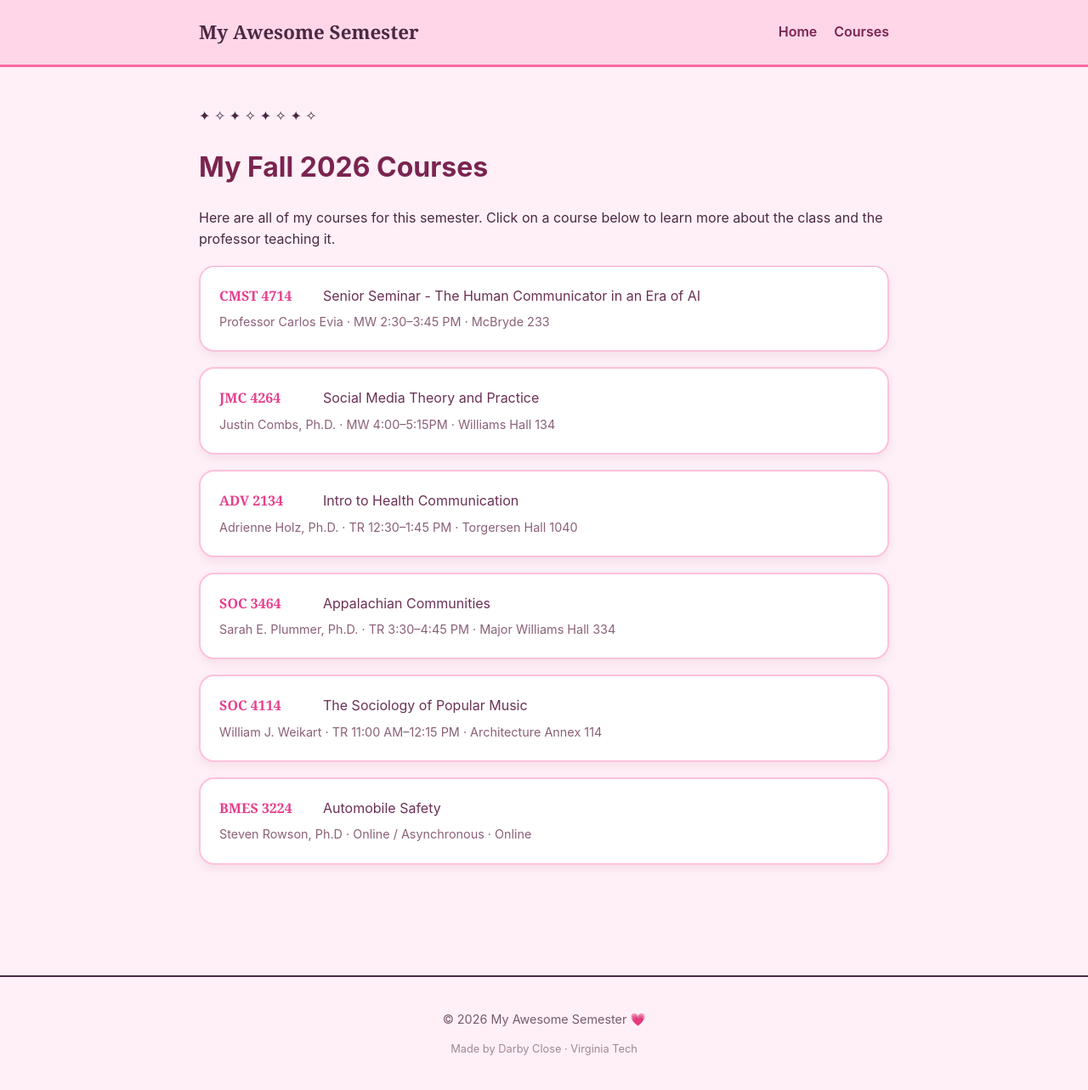
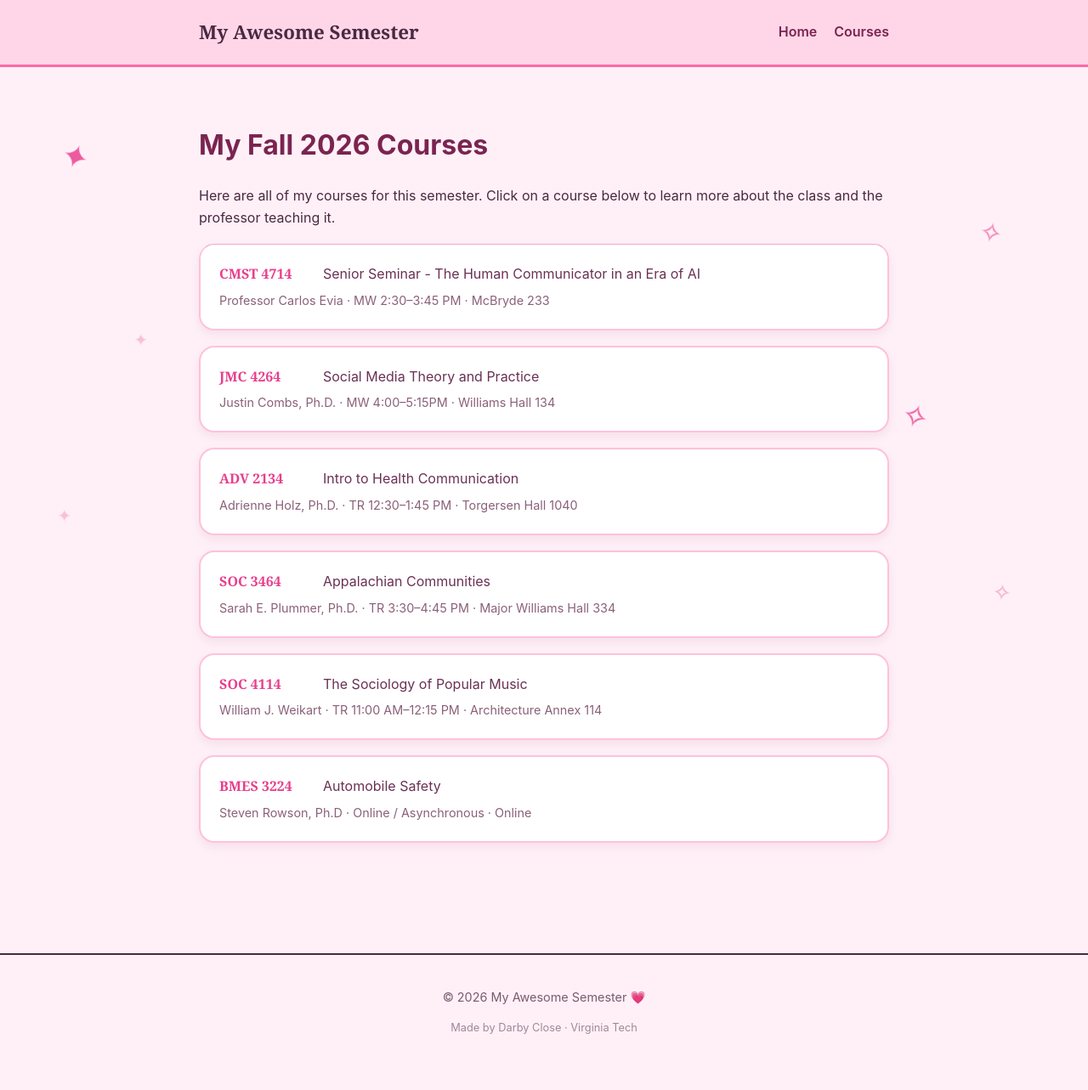
Before and after one commit to Darbyclose/myawesomesemester, a Jekyll site: the page built from courses.md, in a window 1280 px wide. Shown: the whole page at 85% size. Built offline with Jekyll 4.4.1, drawn with Linux system fonts in a browser that asks for light colours; after the commit the page ends 1257 px from its top, so only the background shows below that.

Commit message:
Update main.scss

```diff
--- a/assets/css/main.scss
+++ b/assets/css/main.scss
@@ -483,3 +483,88 @@ a:hover {
   transform: translateY(-7px);
   box-shadow: 0 12px 25px rgba(227, 62, 140, 0.18);
 }
+
+/* ----- Courses page sparkles ----- */
+
+.course-sparkles {
+  position: fixed;
+  inset: 0;
+  pointer-events: none;
+  overflow: hidden;
+  z-index: 0;
+}
+
+.course-sparkles span {
+  position: absolute;
+  color: #e83e8c;
+  font-size: 28px;
+  opacity: 0.45;
+  animation: courseTwinkle 3s ease-in-out infinite;
+}
+
+.course-sparkles span:nth-child(1) {
+  top: 18%;
+  left: 6%;
+}
+
+.course-sparkles span:nth-child(2) {
+  top: 28%;
+  right: 8%;
+  animation-delay: 0.7s;
+}
+
+.course-sparkles span:nth-child(3) {
+  top: 42%;
+  left: 12%;
+  animation-delay: 1.4s;
+}
+
+.course-sparkles span:nth-child(4) {
+  top: 52%;
+  right: 15%;
+  animation-delay: 0.3s;
+}
+
+.course-sparkles span:nth-child(5) {
+  top: 65%;
+  left: 5%;
+  animation-delay: 1.8s;
+}
+
+.course-sparkles span:nth-child(6) {
+  top: 75%;
+  right: 7%;
+  animation-delay: 1s;
+}
+
+.course-sparkles span:nth-child(7) {
+  top: 85%;
+  left: 20%;
+  animation-delay: 2.2s;
+}
+
+.course-sparkles span:nth-child(8) {
+  top: 90%;
+  right: 25%;
+  animation-delay: 0.5s;
+}
+
+@keyframes courseTwinkle {
+  0%, 100% {
+    transform: scale(0.7) rotate(0deg);
+    opacity: 0.25;
+  }
+
+  50% {
+    transform: scale(1.4) rotate(20deg);
+    opacity: 0.85;
+  }
+}
+
+/* Keep the course information above the sparkles */
+.course-directory,
+.page > h1,
+.page > p {
+  position: relative;
+  z-index: 1;
+}
```
